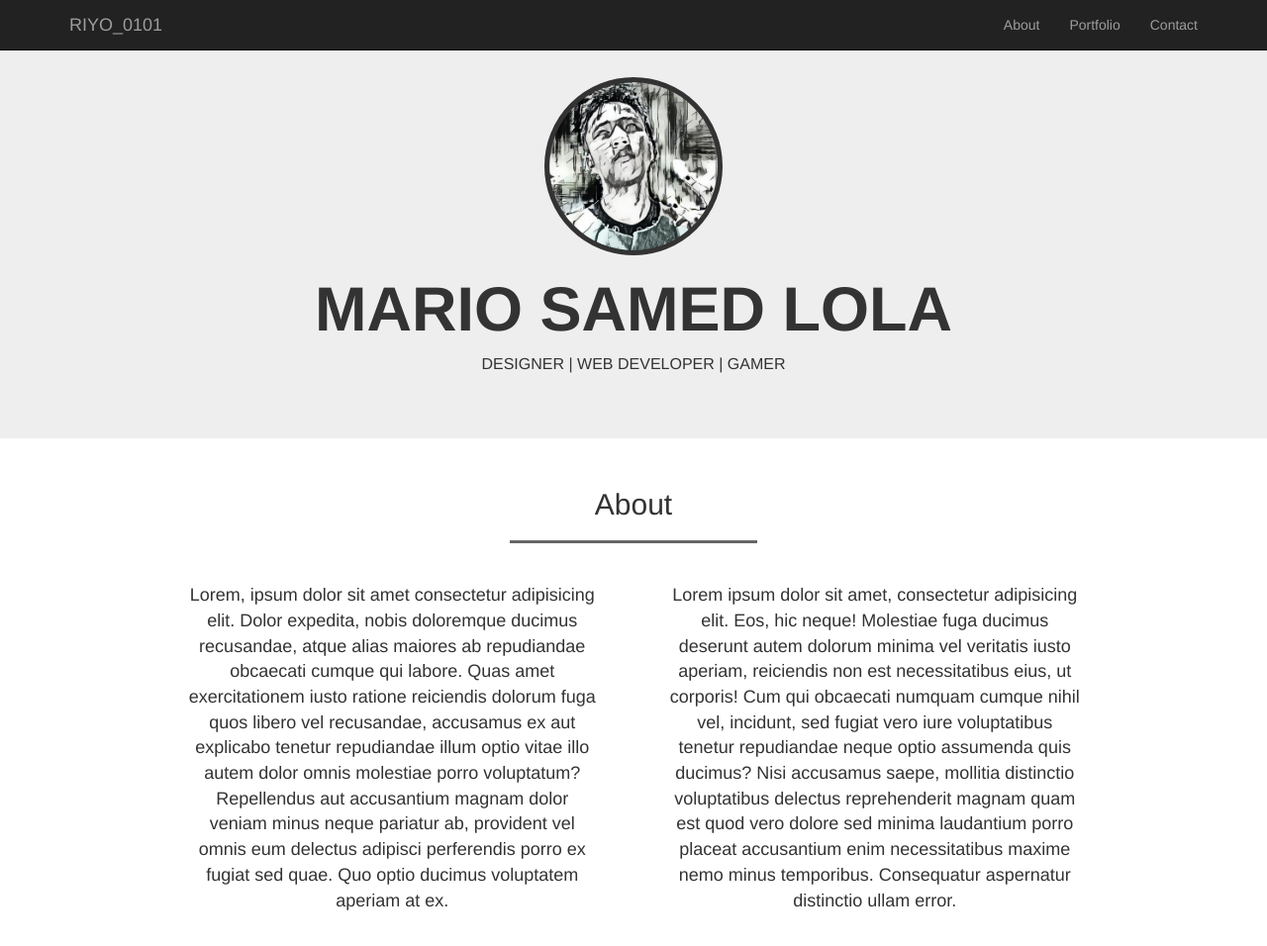
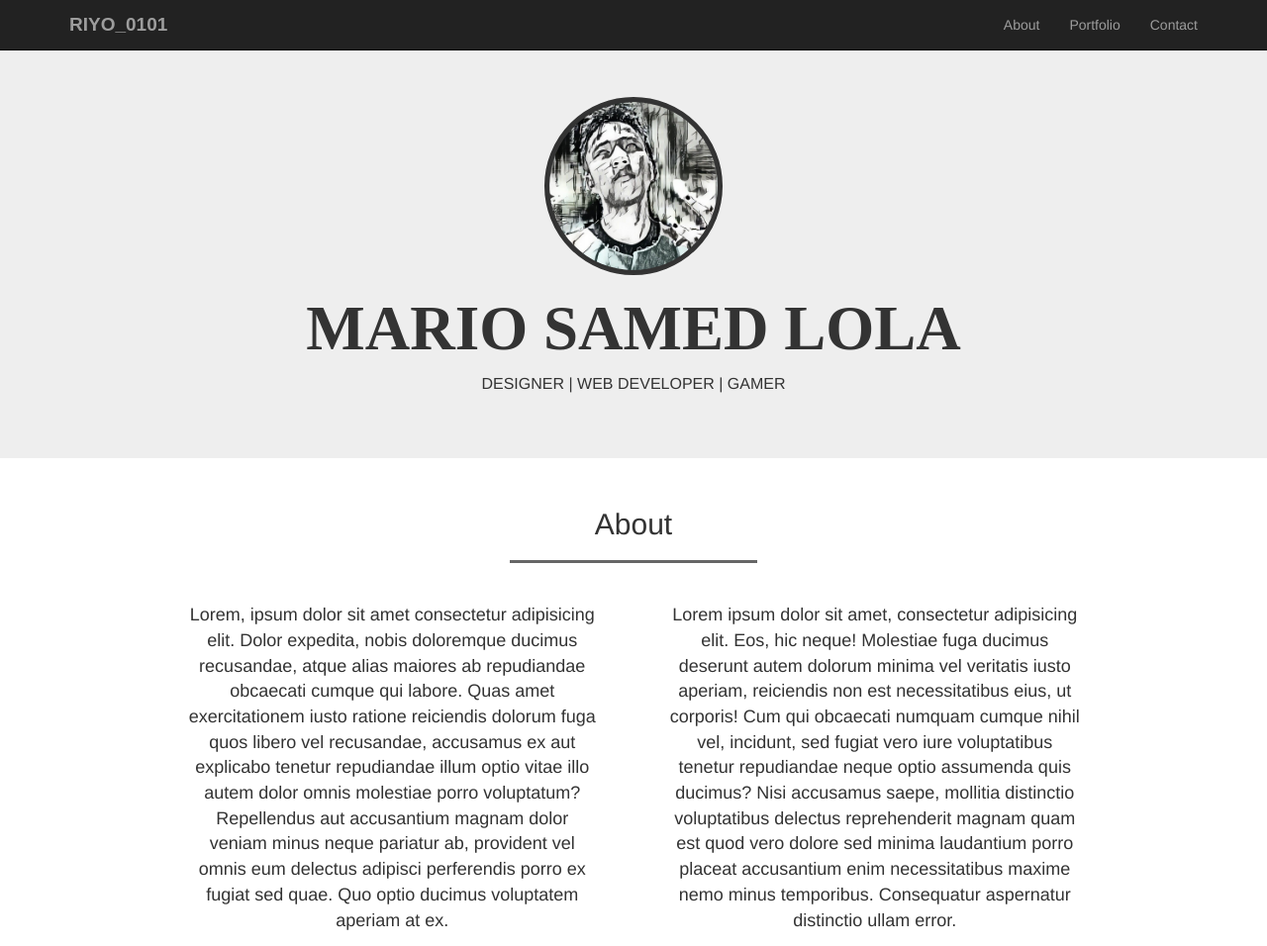
Before and after one commit to riyo0101/lat-bootstrap-3, a plain HTML site: page index.html in a window 1280 px wide. Shown: the top 956 px of the page at 99% size. Drawn offline with Linux system fonts and the light colour scheme.

Commit message:
revisi 2

```diff
--- a/css/style.css
+++ b/css/style.css
@@ -4,7 +4,13 @@ html {
 
 body {
     margin-bottom: 120px;
-    margin-top: 30px;
+    margin-top: 50px;
+}
+
+.logo-navbar {
+    font-size: 19px;
+    font-weight: bold;
+    font-family: "arial";
 }
 
 .jumbotron img {
@@ -15,6 +21,7 @@ body {
 
 .jumbotron h1 {
     font-weight: bold;
+    font-family: 'didot';
 }
 
 .jumbotron p {
--- a/index.html
+++ b/index.html
@@ -35,7 +35,7 @@
               <span class="icon-bar"></span>
               <span class="icon-bar"></span>
             </button>
-            <a href="#home" class="navbar-brand page-scroll">RIYO_0101</a>
+            <a href="#home" class="navbar-brand page-scroll logo-navbar">RIYO_0101</a>
           </div>
           <!-- END LOGO -->
           <!-- OPTION -->
```
